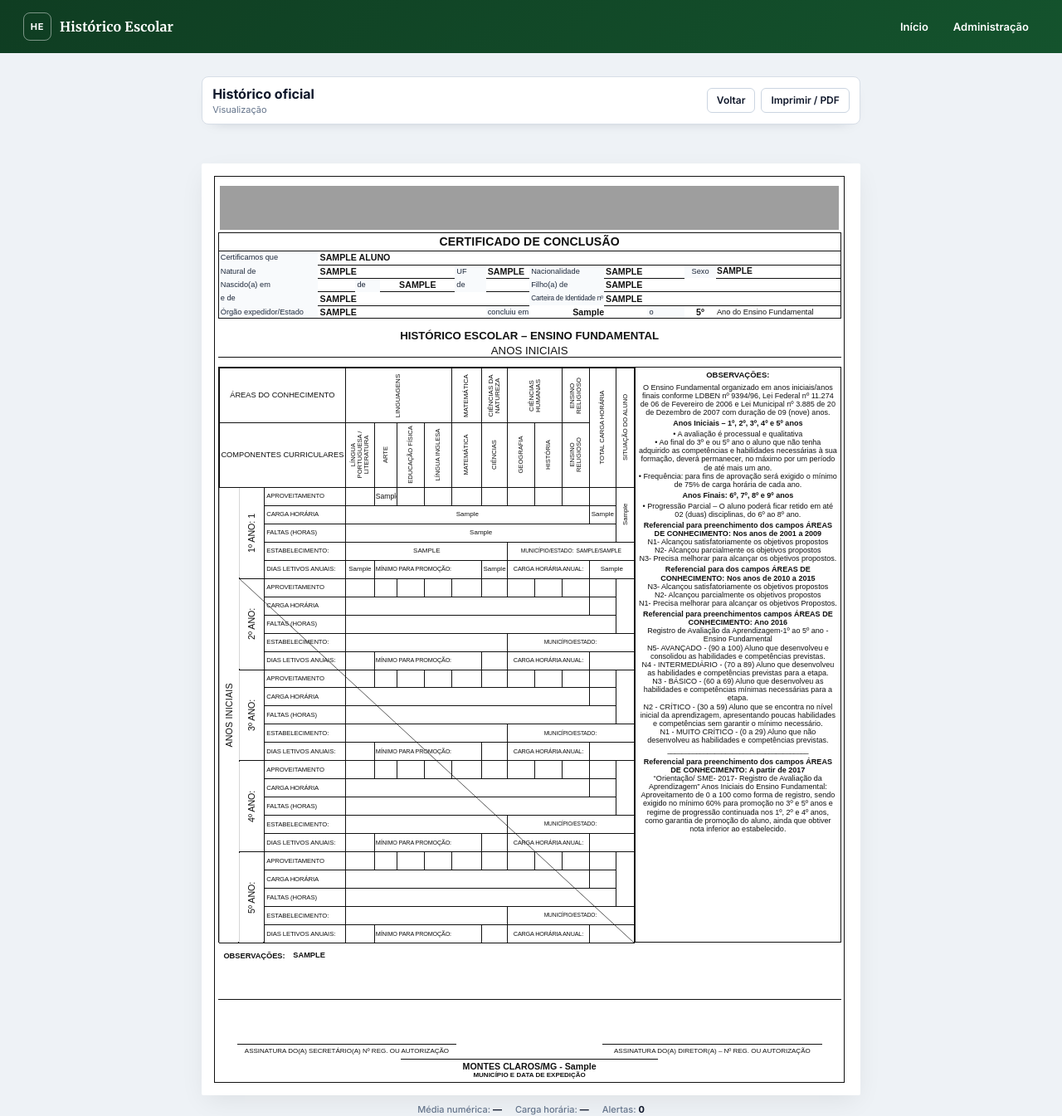
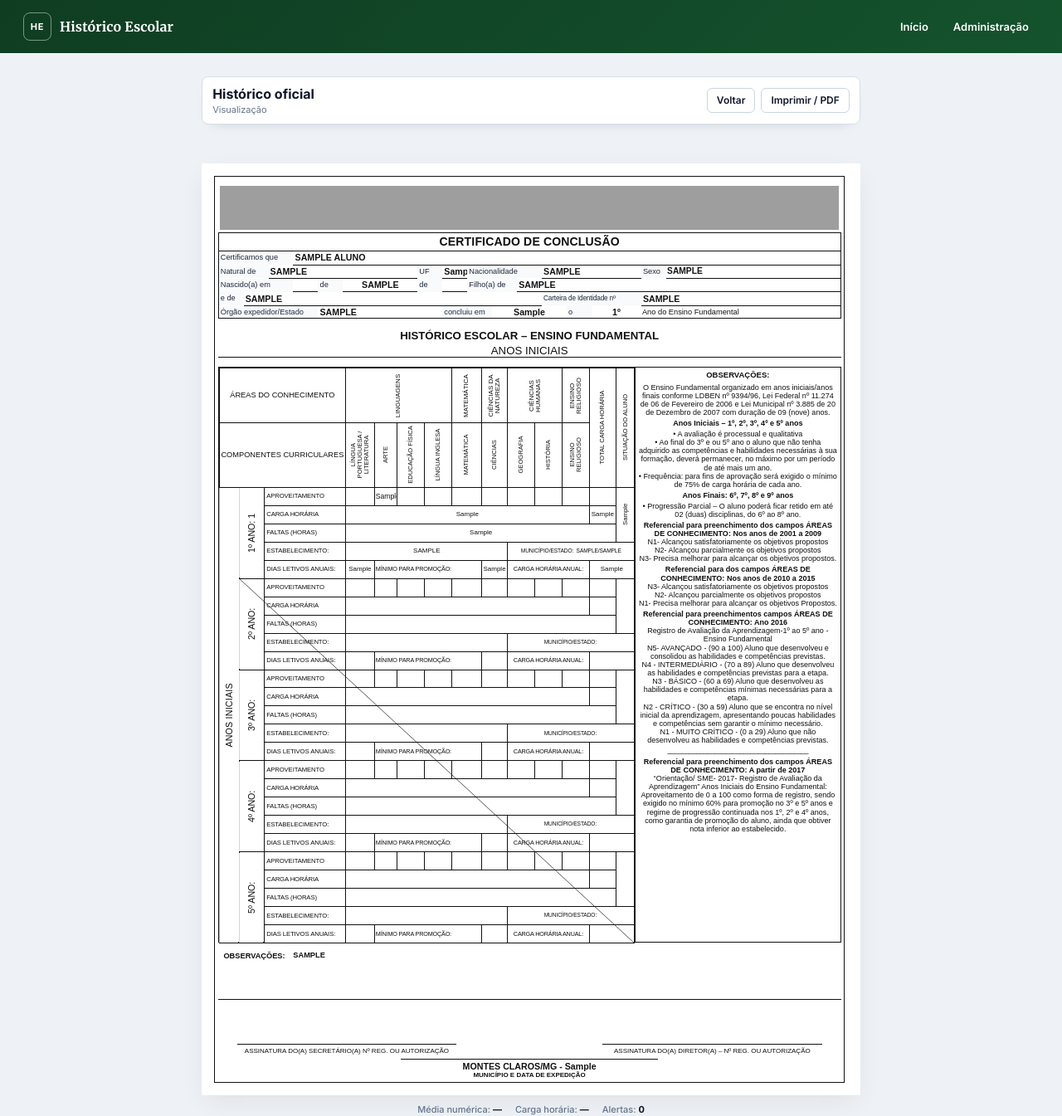
Before and after one commit to Paulo-Andre/historico_egidio, a Django app: page /aluno/1/historico/ in a window 1280 px wide. Shown: the top 1345 px of the page at 83% size. Run offline with Django 5.2, Linux system fonts and the light colour scheme; tables that the repository leaves empty hold one stand-in row (values such as "Sample post"); grey boxes are pictures that could not be loaded.

Commit message:
fix: replica grade original do certificado e aproxima os dados

```diff
--- a/historico/templates/historico/historico.html
+++ b/historico/templates/historico/historico.html
@@ -4,7 +4,7 @@
 {% block title %}Histórico Escolar — {{ aluno.nome }}{% endblock %}
 
 {% block extra_head %}
-<link rel="stylesheet" href="{% static 'historico/css/document.css' %}?v=20261010-05">
+<link rel="stylesheet" href="{% static 'historico/css/document.css' %}?v=20261010-06">
 {% endblock %}
 
 {% block content %}
@@ -49,78 +49,70 @@
         <h1>CERTIFICADO DE CONCLUSÃO</h1>
         <table class="certificate-table">
           <colgroup>
-            <col class="cert-col-1">
-            <col class="cert-col-2">
-            <col class="cert-col-3">
-            <col class="cert-col-4">
-            <col class="cert-col-5">
-            <col class="cert-col-6">
-            <col class="cert-col-7">
-            <col class="cert-col-8">
-            <col class="cert-col-9">
-            <col class="cert-col-10">
-            <col class="cert-col-11">
-            <col class="cert-col-12">
+            <col class="cert-d"><col class="cert-e"><col class="cert-f"><col class="cert-g"><col class="cert-h">
+            <col class="cert-i"><col class="cert-j"><col class="cert-k"><col class="cert-l"><col class="cert-m">
+            <col class="cert-n"><col class="cert-o"><col class="cert-p"><col class="cert-q"><col class="cert-r">
+            <col class="cert-s"><col class="cert-t"><col class="cert-u"><col class="cert-v"><col class="cert-w">
+            <col class="cert-x"><col class="cert-y"><col class="cert-z"><col class="cert-aa"><col class="cert-ab">
           </colgroup>
           <tbody>
             <tr>
-              <th class="certificate-label certificate-label--intro">Certificamos que</th>
-              <td colspan="11" class="value strong uppercase"
+              <th colspan="3" class="certificate-label">Certificamos que</th>
+              <td colspan="22" class="value strong uppercase"
                   contenteditable="{{ can_edit|yesno:'true,false' }}"
                   data-model="aluno" data-field="nome">{{ aluno.nome }}</td>
             </tr>
             <tr>
-              <th>Natural de</th>
+              <th colspan="2" class="certificate-label">Natural de</th>
+              <td colspan="6" class="value uppercase"
+                  contenteditable="{{ can_edit|yesno:'true,false' }}"
+                  data-model="aluno" data-field="naturalidade">{{ aluno.naturalidade }}</td>
+              <th class="certificate-label center-label">UF</th>
+              <td class="value center"
+                  contenteditable="{{ can_edit|yesno:'true,false' }}"
+                  data-model="aluno" data-field="uf">{{ aluno.uf }}</td>
+              <th colspan="3" class="certificate-label">Nacionalidade</th>
               <td colspan="4" class="value uppercase"
                   contenteditable="{{ can_edit|yesno:'true,false' }}"
-                  data-model="aluno" data-field="naturalidade">{{ aluno.naturalidade }}</td>
-              <th>UF</th>
-              <td class="value uppercase"
-                  contenteditable="{{ can_edit|yesno:'true,false' }}"
-                  data-model="aluno" data-field="uf">{{ aluno.uf }}</td>
-              <th>Nacionalidade</th>
-              <td colspan="2" class="value uppercase"
-                  contenteditable="{{ can_edit|yesno:'true,false' }}"
                   data-model="aluno" data-field="nacionalidade">{{ aluno.nacionalidade }}</td>
-              <th class="certificate-label certificate-label--sexo">Sexo</th>
-              <td class="value uppercase sex-value"
+              <th class="certificate-label center-label">Sexo</th>
+              <td colspan="7" class="value uppercase sex-value"
                   contenteditable="{{ can_edit|yesno:'true,false' }}"
                   data-model="aluno" data-field="sexo">{{ aluno.sexo }}</td>
             </tr>
             <tr>
-              <th>Nascido(a) em</th>
+              <th colspan="3" class="certificate-label">Nascido(a) em</th>
               <td class="value center">{{ nascimento.dia }}</td>
-              <th>de</th>
-              <td colspan="2" class="value center uppercase">{{ nascimento.mes }}</td>
-              <th>de</th>
+              <th class="certificate-label center-label">de</th>
+              <td colspan="3" class="value center uppercase">{{ nascimento.mes }}</td>
+              <th class="certificate-label center-label">de</th>
               <td class="value center">{{ nascimento.ano }}</td>
-              <th>Filho(a) de</th>
-              <td colspan="4" class="value uppercase"
+              <th colspan="2" class="certificate-label">Filho(a) de</th>
+              <td colspan="13" class="value uppercase"
                   contenteditable="{{ can_edit|yesno:'true,false' }}"
                   data-model="aluno" data-field="pai">{{ aluno.pai }}</td>
             </tr>
             <tr>
-              <th>e de</th>
-              <td colspan="6" class="value uppercase"
+              <th class="certificate-label">e de</th>
+              <td colspan="12" class="value uppercase"
                   contenteditable="{{ can_edit|yesno:'true,false' }}"
                   data-model="aluno" data-field="mae">{{ aluno.mae }}</td>
-              <th class="certificate-label certificate-label--identity">Carteira de Identidade nº</th>
-              <td colspan="4" class="value uppercase"
+              <th colspan="4" class="certificate-label certificate-label--identity">Carteira de Identidade nº</th>
+              <td colspan="8" class="value uppercase"
                   contenteditable="{{ can_edit|yesno:'true,false' }}"
                   data-model="aluno" data-field="identidade">{{ aluno.identidade }}</td>
             </tr>
             <tr>
-              <th>Órgão expedidor/Estado</th>
+              <th colspan="4" class="certificate-label">Órgão expedidor/Estado</th>
               <td colspan="5" class="value uppercase"
                   contenteditable="{{ can_edit|yesno:'true,false' }}"
                   data-model="aluno" data-field="orgao_expedidor">{{ aluno.orgao_expedidor }}</td>
-              <th>concluiu em</th>
-              <td colspan="2" class="value center"
-                  contenteditable="{{ can_edit|yesno:'true,false' }}"
-                  data-model="aluno" data-field="data_conclusao">{{ data_conclusao }}</td>
-              <th>o</th>
-              <td class="value center strong">5º</td>
-              <td class="plain-cell">Ano do Ensino Fundamental</td>
+              <th colspan="2" class="certificate-label certificate-label--conclusion">concluiu em</th>
+              <td colspan="3" class="value center">{{ data_conclusao }}</td>
+              <th class="certificate-label center-label">o</th>
+              <td colspan="2" class="value center strong">{% if ultima_serie %}{{ ultima_serie }}º{% endif %}</td>
+              <td colspan="5" class="plain-cell">Ano do Ensino Fundamental</td>
+              <td colspan="3"></td>
             </tr>
           </tbody>
         </table>
```
